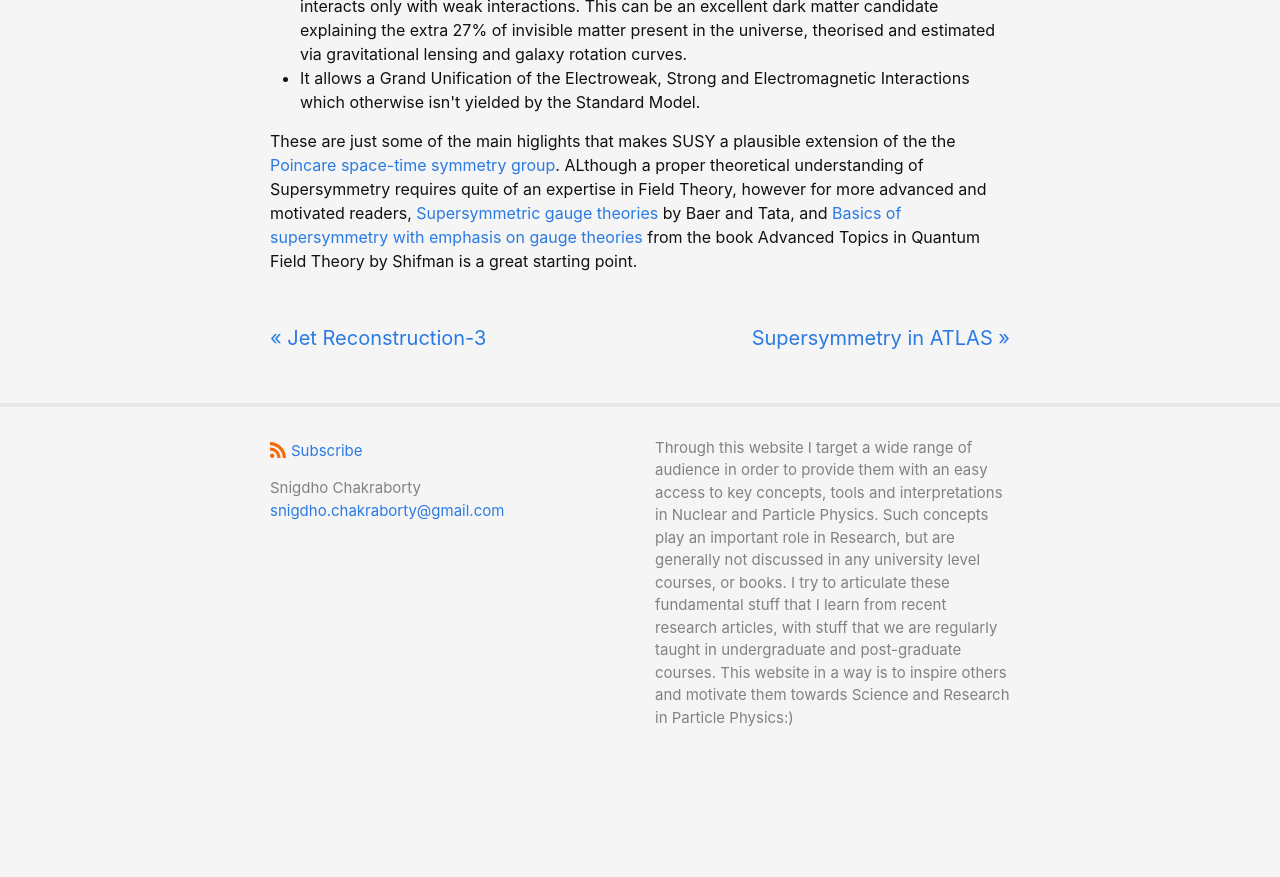
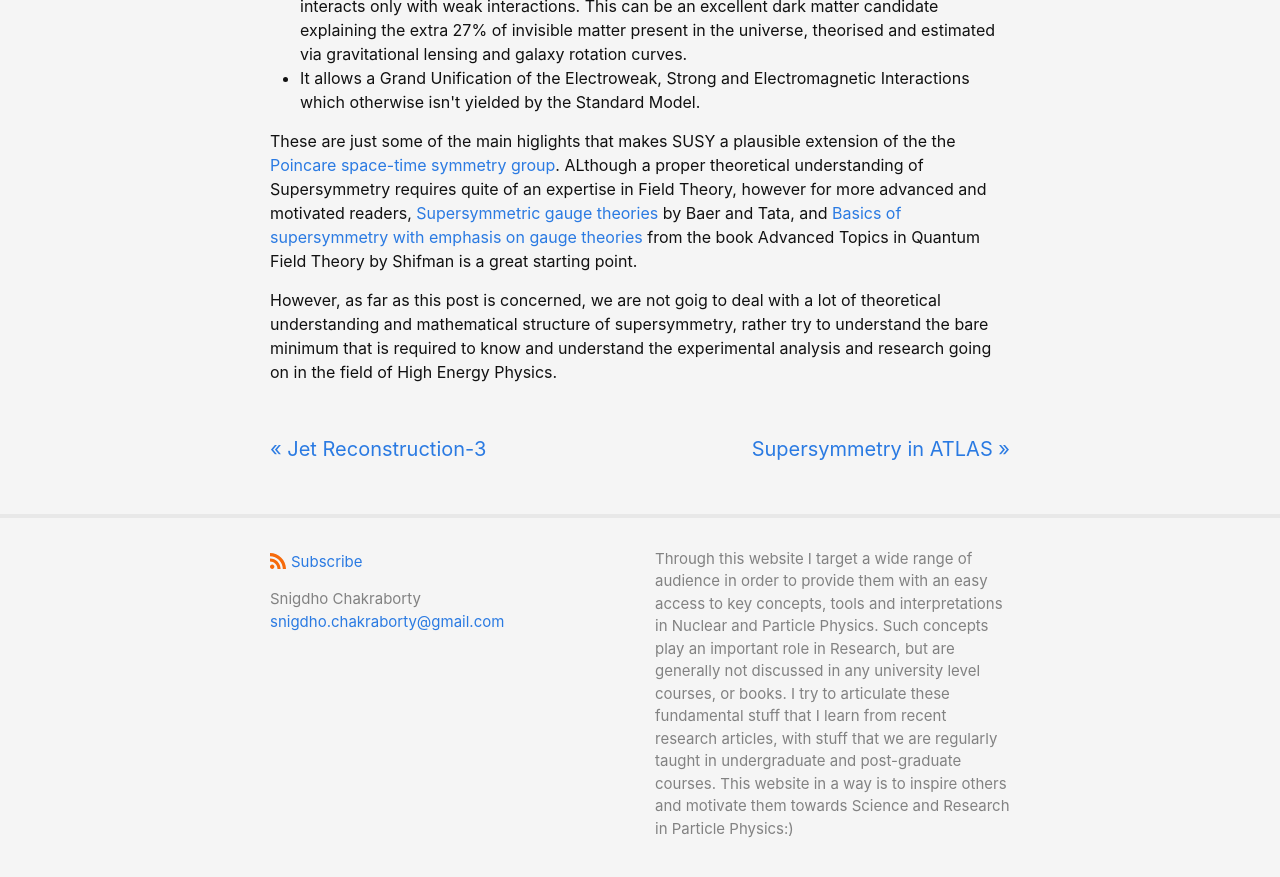
Before and after one commit to snigdhochakraborty/snigdhochakraborty.github.io, a Jekyll site: the page built from _posts/2021-05-05-RPV.md, in a window 1280 px wide and 900 px high, scrolled down 1376 px. Shown: the top 877 px of the window. Built offline with Jekyll 4.4.1, drawn with Linux system fonts in a browser that asks for light colours; before the commit the page ends 2165 px from its top, so only the background shows below that.

Commit message:
Update 2021-05-05-RPV.md

```diff
--- a/_posts/2021-05-05-RPV.md
+++ b/_posts/2021-05-05-RPV.md
@@ -18,3 +18,4 @@ As I discussed in one of my past blog post [<b>The Standard Model and Beyond</b>
  <li>In R-parity conserving models the lightest of all supersymmetric particle is satble, and interacts only with weak interactions. This can be an excellent dark matter candidate explaining the extra 27% of invisible matter present in the universe, theorised and estimated via gravitational lensing and galaxy rotation curves.</li>
  <li>It allows a Grand Unification of the Electroweak, Strong and Electromagnetic Interactions which otherwise isn't yielded by the Standard Model.</li>
 </ul> </p>These are just some of the main higlights that makes SUSY a plausible extension of the the [Poincare space-time symmetry group](https://en.wikipedia.org/wiki/Poincar%C3%A9_group). ALthough a proper theoretical understanding of Supersymmetry requires quite of an expertise in Field Theory, however for more advanced and motivated readers, [Supersymmetric gauge theories]( https://doi.org/10.1017/CBO9780511617270.007) by Baer and Tata, and [Basics of supersymmetry with emphasis on gauge theories](https://doi.org/10.1017/CBO9781139013352.013) from the book Advanced Topics in Quantum Field Theory by Shifman is a great starting point.
+<p>However, as far as this post is concerned, we are not goig to deal with a lot of theoretical understanding and mathematical structure of supersymmetry, rather try to understand the bare minimum that is required to know and understand the experimental analysis and research going on in the field of High Energy Physics. </p>
```
